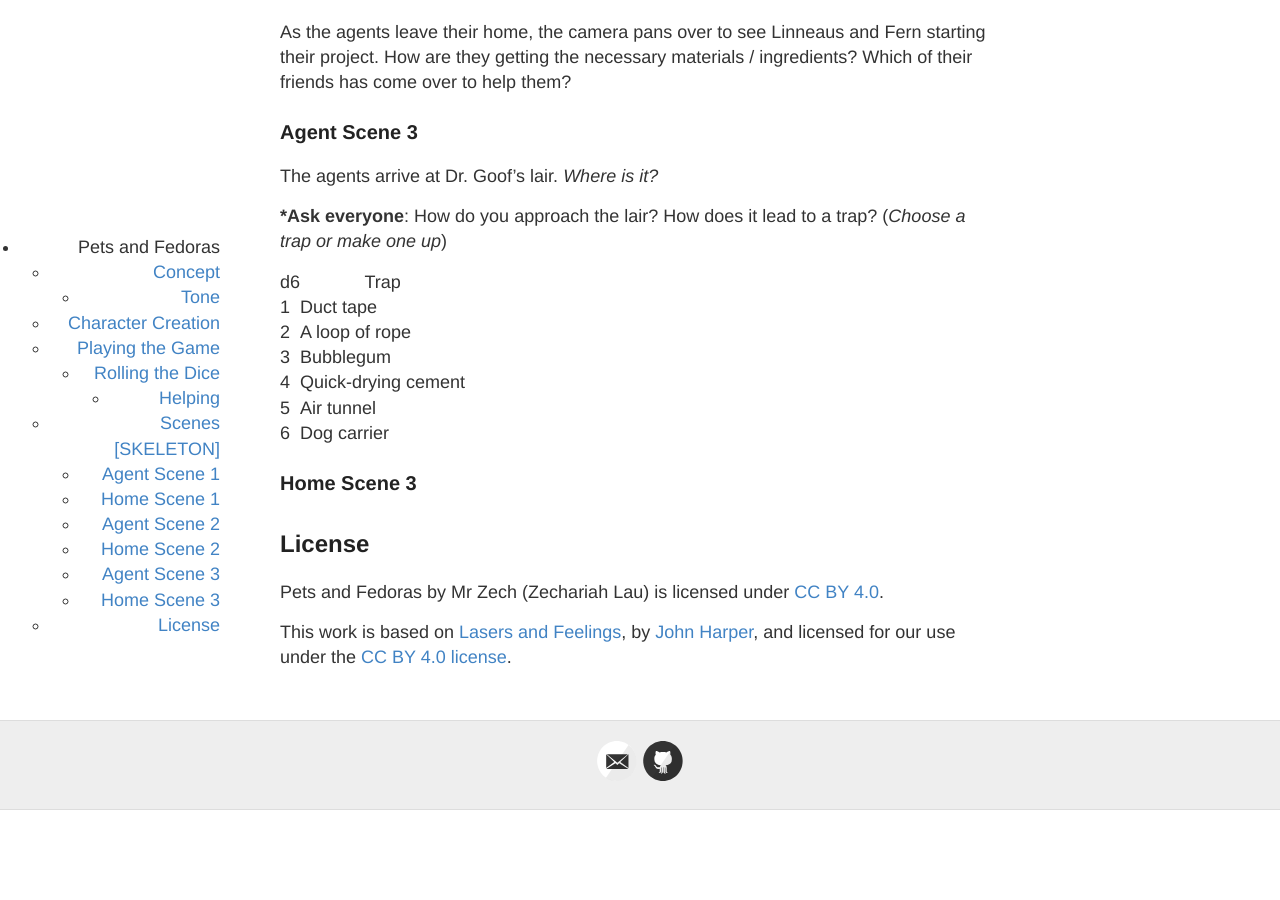
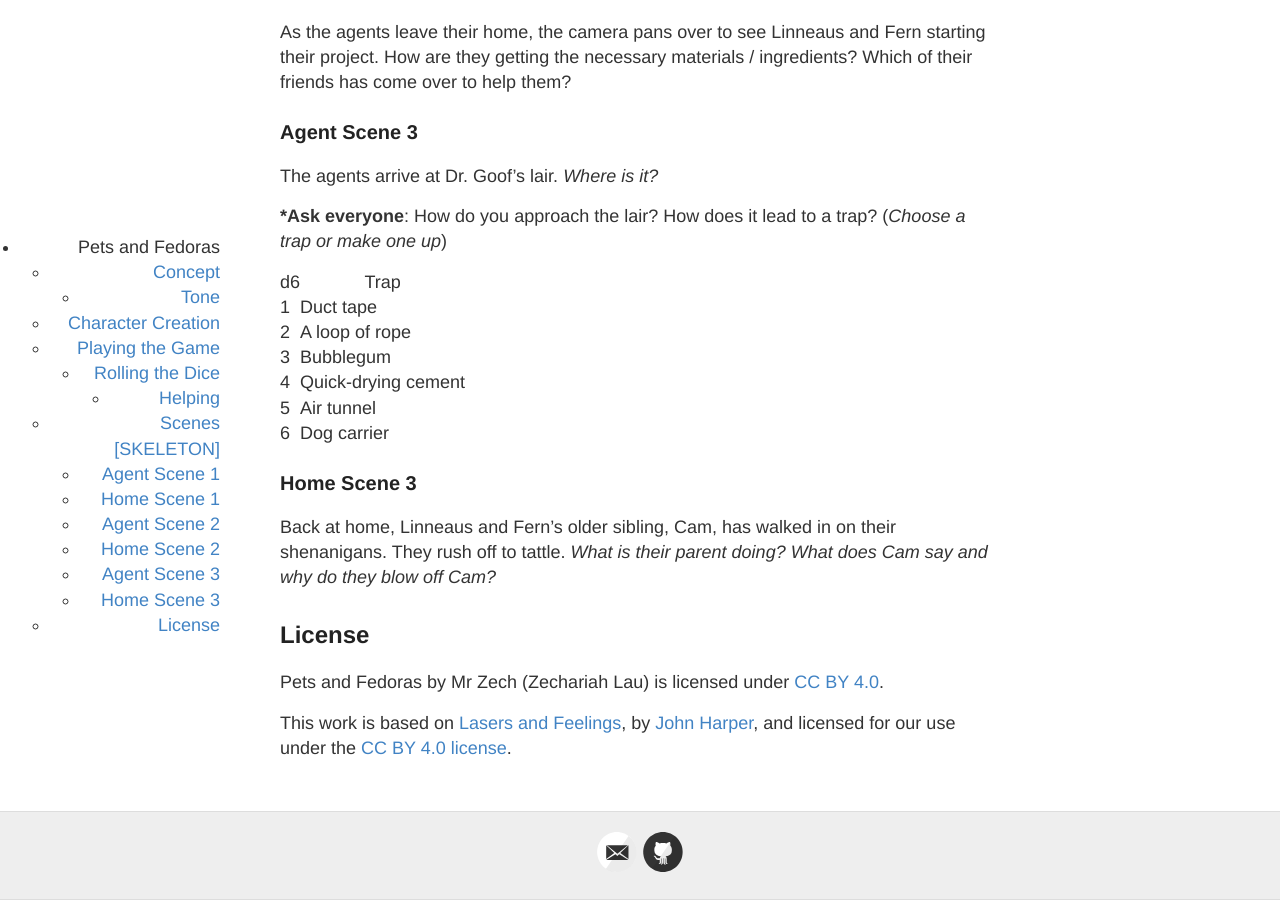
Before and after one commit to zechlau14/zechlau14.github.io, a Jekyll site: the page built from projects/pets-and-fedoras.md, in a window 1280 px wide and 900 px high, scrolled down 2927 px. Built offline with Jekyll 4.4.1, drawn with Linux system fonts in a browser that asks for light colours; before the commit the page ends 3737 px from its top, so only the background shows below that.

Commit message:
Update pets-and-fedoras.md

```diff
--- a/projects/pets-and-fedoras.md
+++ b/projects/pets-and-fedoras.md
@@ -101,6 +101,8 @@ The agents arrive at Dr. Goof's lair. _Where is it?_
 | 6 | Dog carrier |
 
 ### Home Scene 3
+Back at home, Linneaus and Fern's older sibling, Cam, has walked in on their shenanigans. They rush off to tattle. _What is their parent doing? What does Cam say and why do they blow off Cam?_
+
 
 ## License
 Pets and Fedoras by Mr Zech (Zechariah Lau) is licensed under [CC BY 4.0](http://creativecommons.org/licenses/by/4.0/).
```
